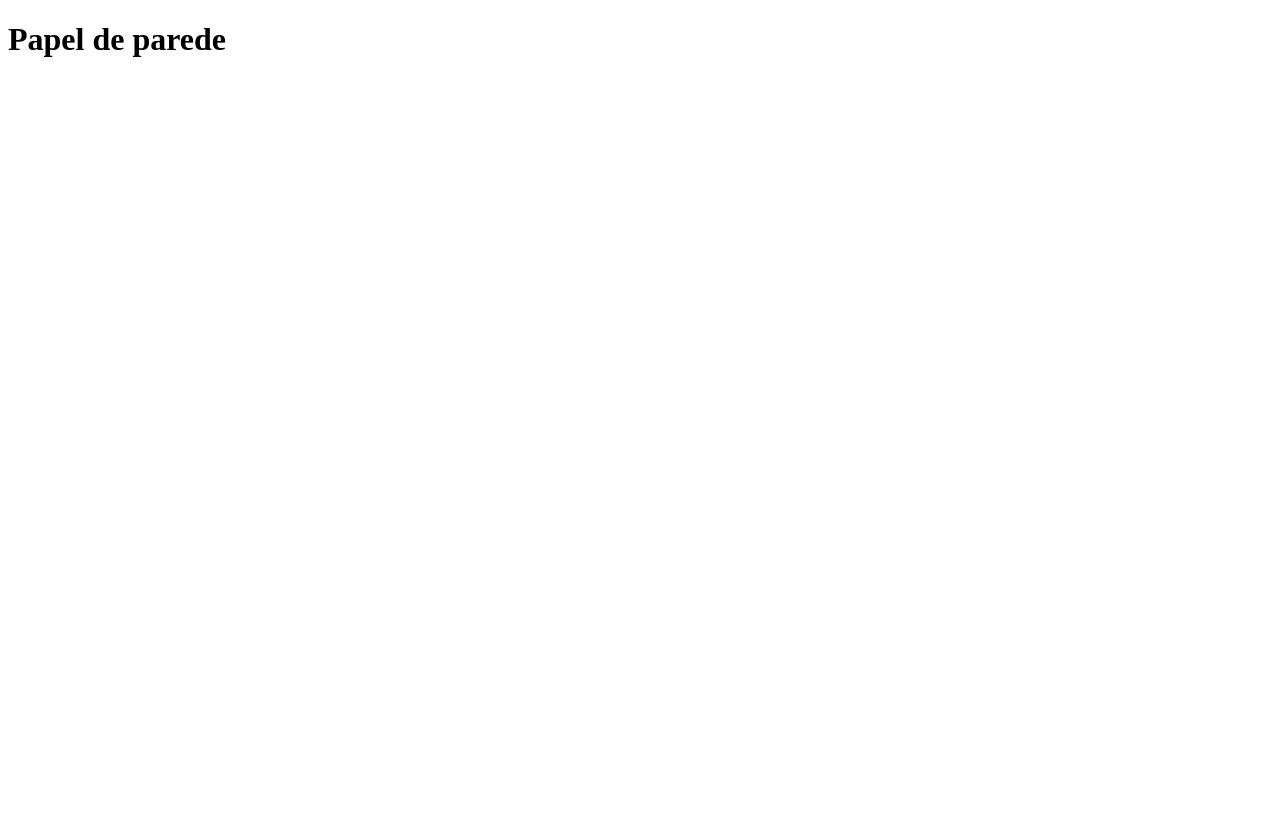
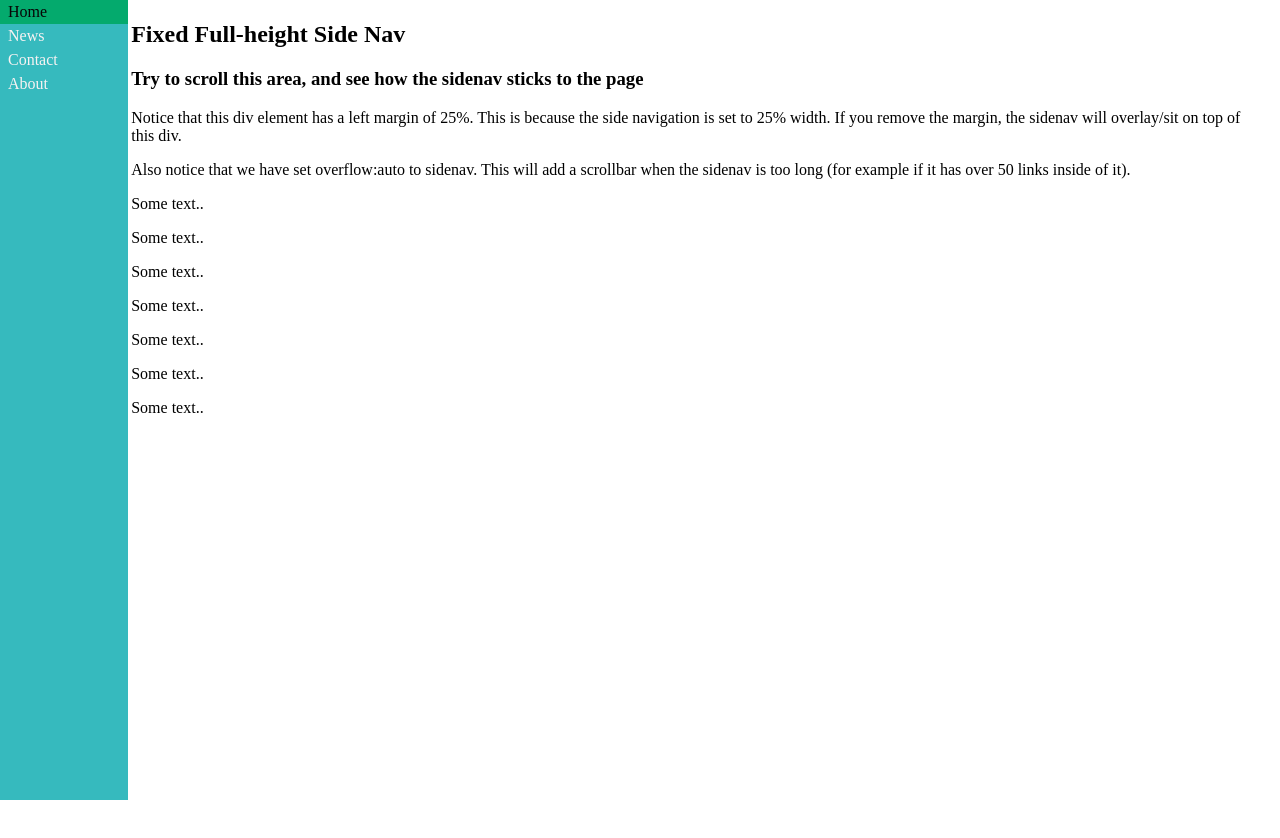
Before and after one commit to MBARUDI/sitegenerico, a plain HTML site: page index.html in a window 1280 px wide. Before the commit the page ends 800 px from the top, so only its background shows below. Drawn offline with Linux system fonts and the light colour scheme.

Commit message:
Update index.html
Signed-off-by: Marcelo Barudi <mbarudi@hotmail.com>

```diff
--- a/index.html
+++ b/index.html
@@ -3,14 +3,64 @@
 <head>
     <meta charset="UTF-8">
     <meta name="viewport" content="width=device-width, initial-scale=1.0">
-    <title>Papel de Parede</title>
+    <title>PAGINA 1</title>
+
    <style>
     body {
-            background-image: url('imagens/wallpaper001.jpg');
+      margin: 0;
+    }
+
+    ul {
+      list-style-type: none;
+      margin: 0;
+      padding: 0;
+      width: 10%;
+      background-color: #36babe;
+      position: fixed;
+      height: 100%;
+      overflow: auto;
+    }
+
+    li a {
+      display: block;
+      color: #f7f2f2;
+      padding: 3px 8px;
+      text-decoration: none;
+    }
+
+    li a.active {
+      background-color: #04AA6D;
+      color: rgb(7, 5, 5);
+    }
+
+    li a:hover:not(.active) {
+      background-color: #ecebeb;
+      color: rgb(24, 21, 21);
     }
     </style>
     </head>
     <body>
-    <h1>Papel de parede</h1>
+
+    <ul>
+      <li><a class="active" href="#home">Home</a></li>
+      <li><a href="#news">News</a></li>
+      <li><a href="#contact">Contact</a></li>
+      <li><a href="#about">About</a></li>
+    </ul>
+
+    <div style="margin-left:9%;padding:1px 16px;height:1000px;">
+      <h2>Fixed Full-height Side Nav</h2>
+      <h3>Try to scroll this area, and see how the sidenav sticks to the page</h3>
+      <p>Notice that this div element has a left margin of 25%. This is because the side navigation is set to 25% width. If you remove the margin, the sidenav will overlay/sit on top of this div.</p>
+      <p>Also notice that we have set overflow:auto to sidenav. This will add a scrollbar when the sidenav is too long (for example if it has over 50 links inside of it).</p>
+      <p>Some text..</p>
+      <p>Some text..</p>
+      <p>Some text..</p>
+      <p>Some text..</p>
+      <p>Some text..</p>
+      <p>Some text..</p>
+      <p>Some text..</p>
+    </div>
+
     </body>
     </html>
```
Lines whose indentation alone changed are shown as unchanged.
